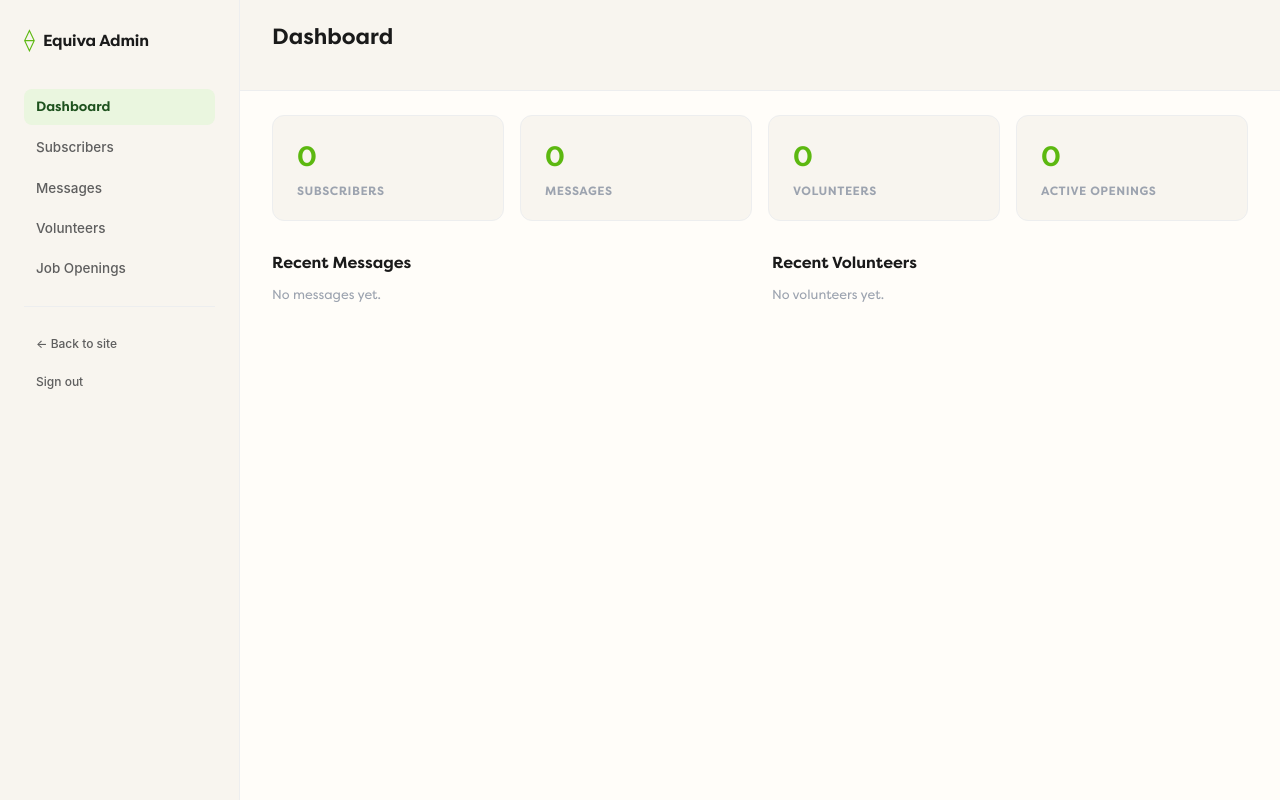
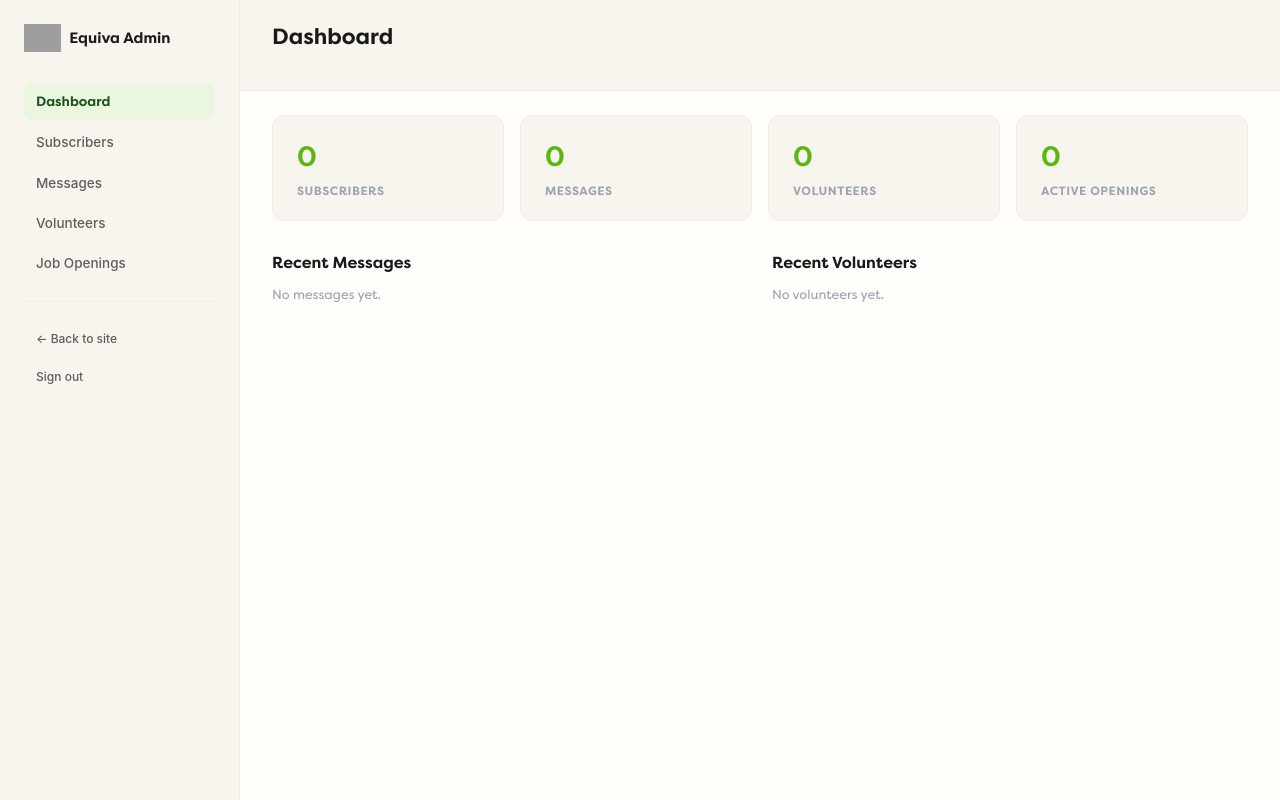
Before and after one commit to iyke497/Equiva, a Flask app: page /admin/ in a window 1280 px wide. Run offline with Flask 3, Linux system fonts and the light colour scheme; the visitor is signed in with stand-in values (Sample User, id 1); data that the repository does not hold is empty; some web fonts are replaced; grey boxes are pictures that could not be loaded.

Commit message:
Add logo to admin page

```diff
--- a/static/css/admin.css
+++ b/static/css/admin.css
@@ -19,6 +19,12 @@
     gap: var(--space-8);
     text-decoration: none;
     margin-bottom: var(--space-32);
+}
+
+.admin-logo {
+    height: 28px;
+    width: auto;
+    display: block;
 }
 
 .admin-nav {
--- a/templates/admin/base.html
+++ b/templates/admin/base.html
@@ -12,8 +12,8 @@
     <div class="admin-layout">
         <aside class="admin-sidebar">
             <a href="{{ url_for('admin.dashboard') }}" class="admin-brand">
-                <span class="brand-icon" style="font-size: 22px;">⟠</span>
-                <span class="brand-text" style="font-size: 16px;">Equiva Admin</span>
+                <img src="/static/images/equiva-light.svg" alt="Equiva" class="admin-logo">
+                <span style="font-size: 15px; font-weight: 700; color: var(--text-dark);">Equiva Admin</span>
             </a>
             <nav class="admin-nav">
                 <a href="{{ url_for('admin.dashboard') }}" class="admin-nav-link {{ 'active' if request.endpoint == 'admin.dashboard' }}">Dashboard</a>
```
